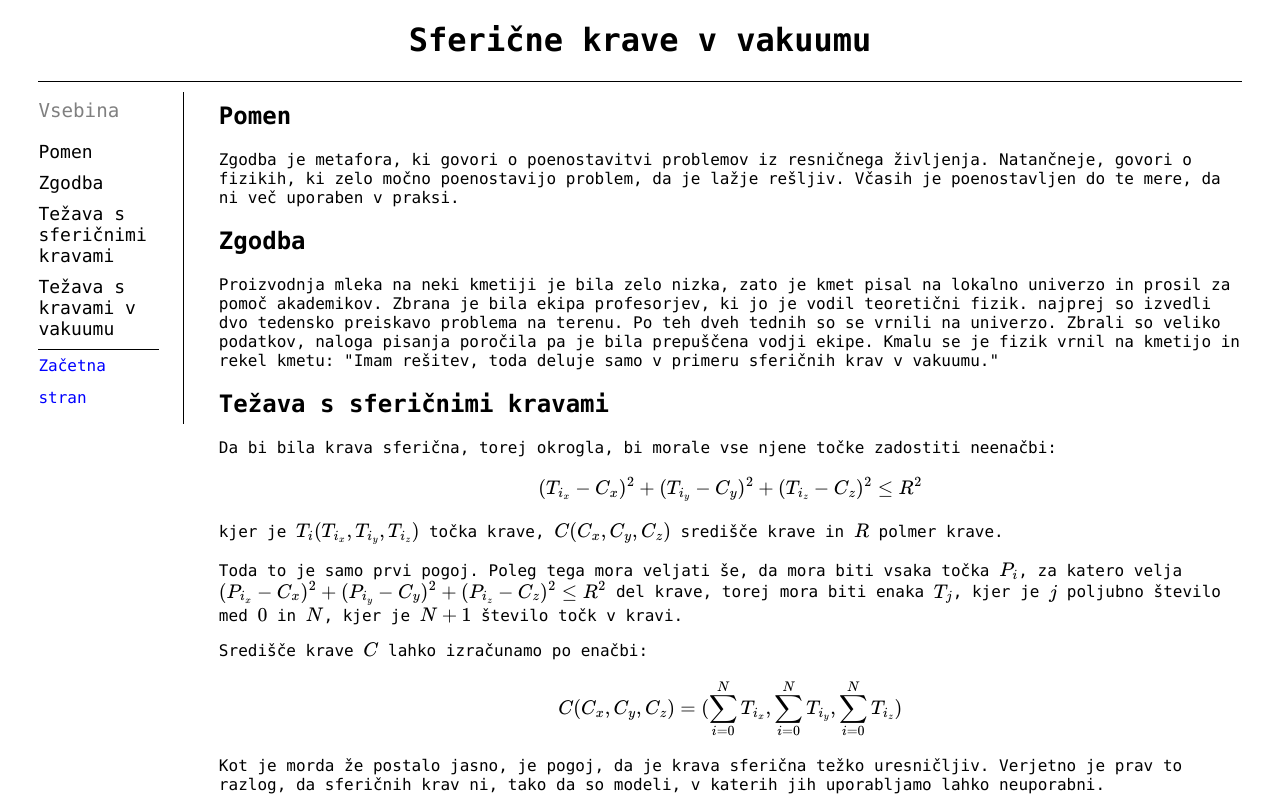
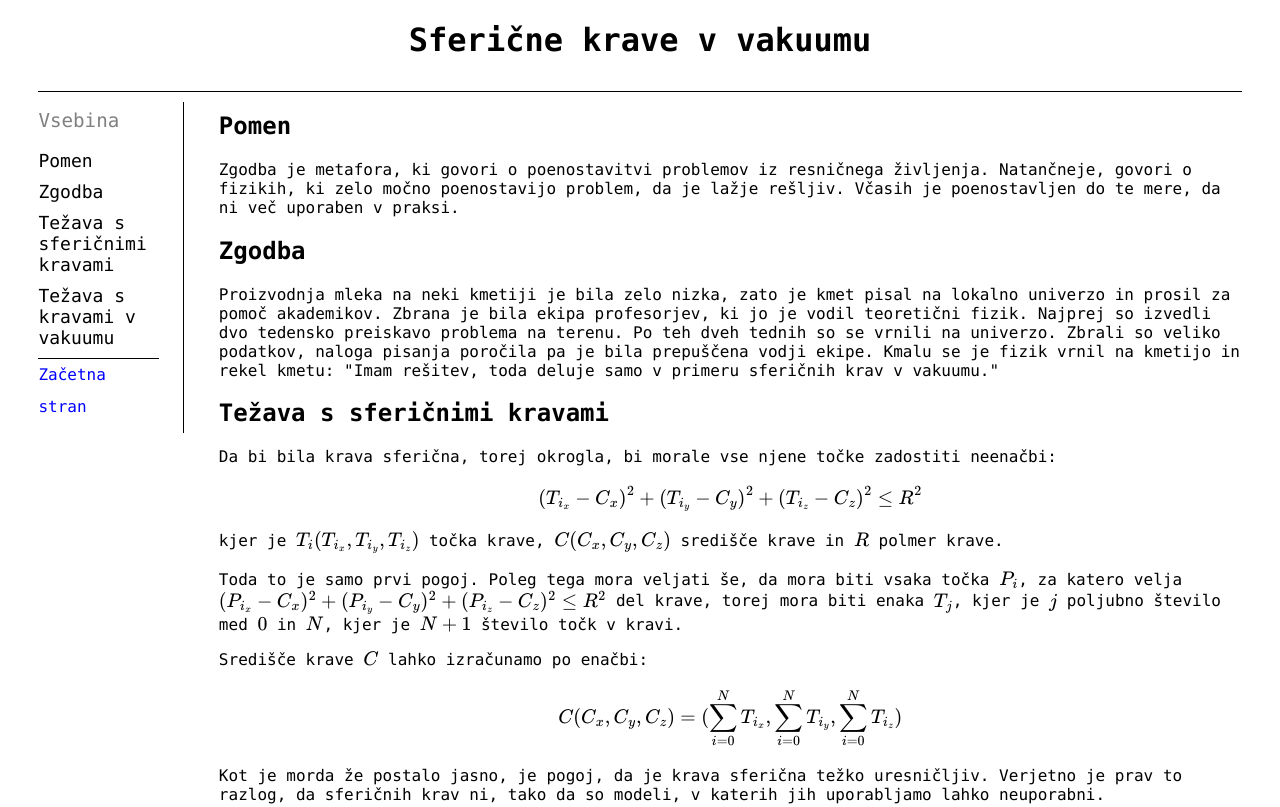
Before and after one commit to Smrt666/AerodinamikaKrav, a plain HTML site: page Krave_v_znanosti/Sfericne_krave/index.html in a window 1280 px wide. Shown: the top 807 px of the page. Drawn offline with nearby package versions, Linux system fonts and the light colour scheme.

Commit message:
Manjši popravki

```diff
--- a/Krave_v_znanosti/Sfericne_krave/index.html
+++ b/Krave_v_znanosti/Sfericne_krave/index.html
@@ -33,7 +33,7 @@
         <h2>Zgodba</h2>
         <p>
           Proizvodnja mleka na neki kmetiji je bila zelo nizka, zato je kmet pisal na lokalno univerzo in prosil za pomoč
-          akademikov. Zbrana je bila ekipa profesorjev, ki jo je vodil teoretični fizik. najprej so izvedli dvo tedensko
+          akademikov. Zbrana je bila ekipa profesorjev, ki jo je vodil teoretični fizik. Najprej so izvedli dvo tedensko
           preiskavo problema na terenu. Po teh dveh tednih so se vrnili na univerzo. Zbrali so veliko podatkov, naloga
           pisanja poročila pa je bila prepuščena vodji ekipe. Kmalu se je fizik vrnil na kmetijo in rekel kmetu: "Imam
           rešitev, toda deluje samo v primeru sferičnih krav v vakuumu."
--- a/css/index.css
+++ b/css/index.css
@@ -32,7 +32,7 @@ a:hover{
 }
 
 header {
-   height: 50px;
+   min-height: 50px;
    width: 100%;
    /* border-style: dashed; */
    padding-bottom: 10px;
```
